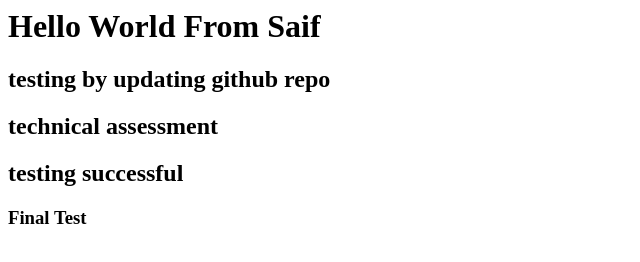
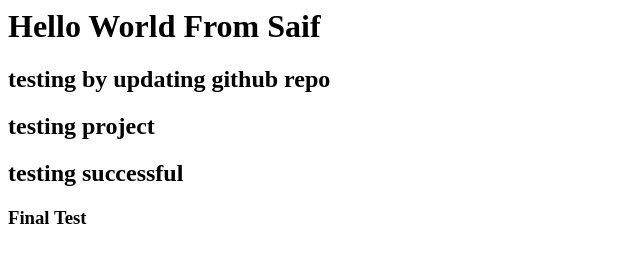
Before and after one commit to miransaif/DevOps, a plain HTML site: page index.html in a window 1280 px wide. Shown: the whole page, without its empty margins (0-640 px from the left). Drawn offline with Linux system fonts and the light colour scheme.

Commit message:
Update index.html

```diff
--- a/index.html
+++ b/index.html
@@ -2,7 +2,7 @@
   <body>
     <h1>Hello World From Saif</h1>
     <h2>testing by updating github repo</h2>
-    <h2>technical assessment</h2>
+    <h2>testing project</h2>
     <h2>testing successful</h2>
     <h3>Final Test</h3>
   </body>
```
